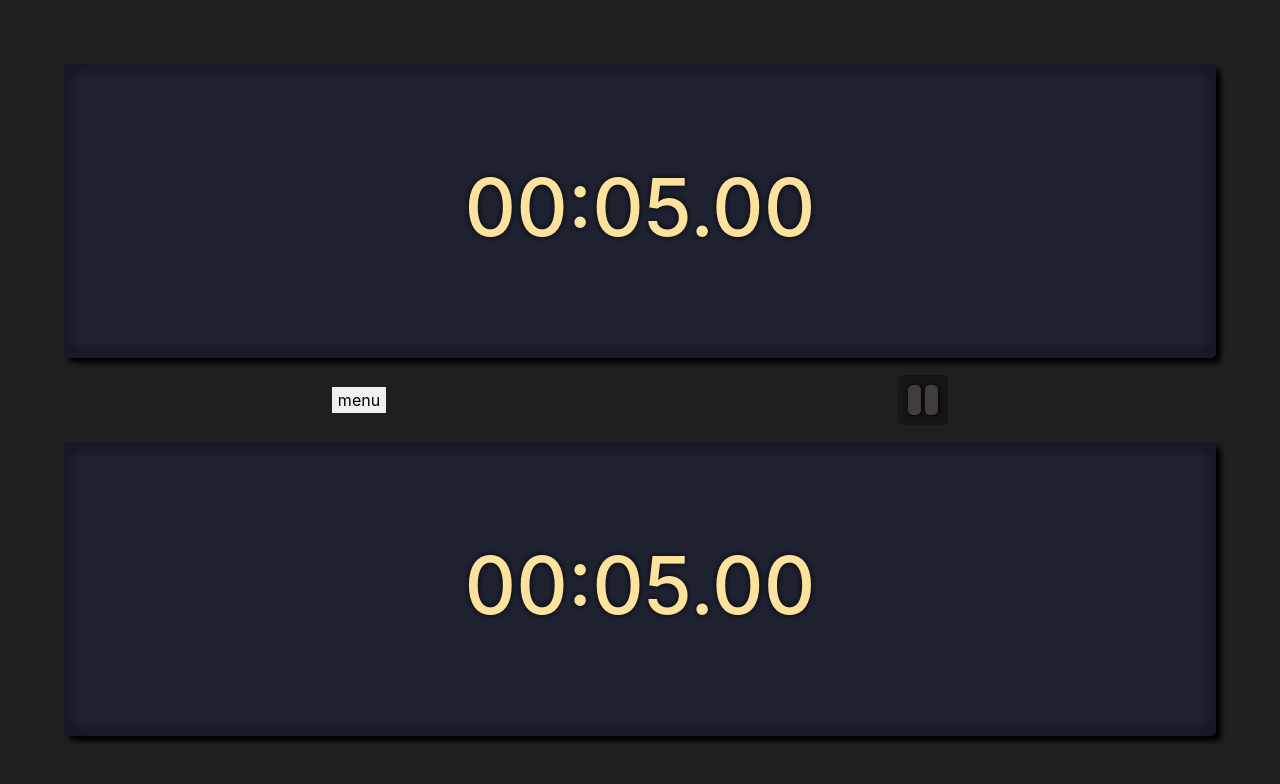
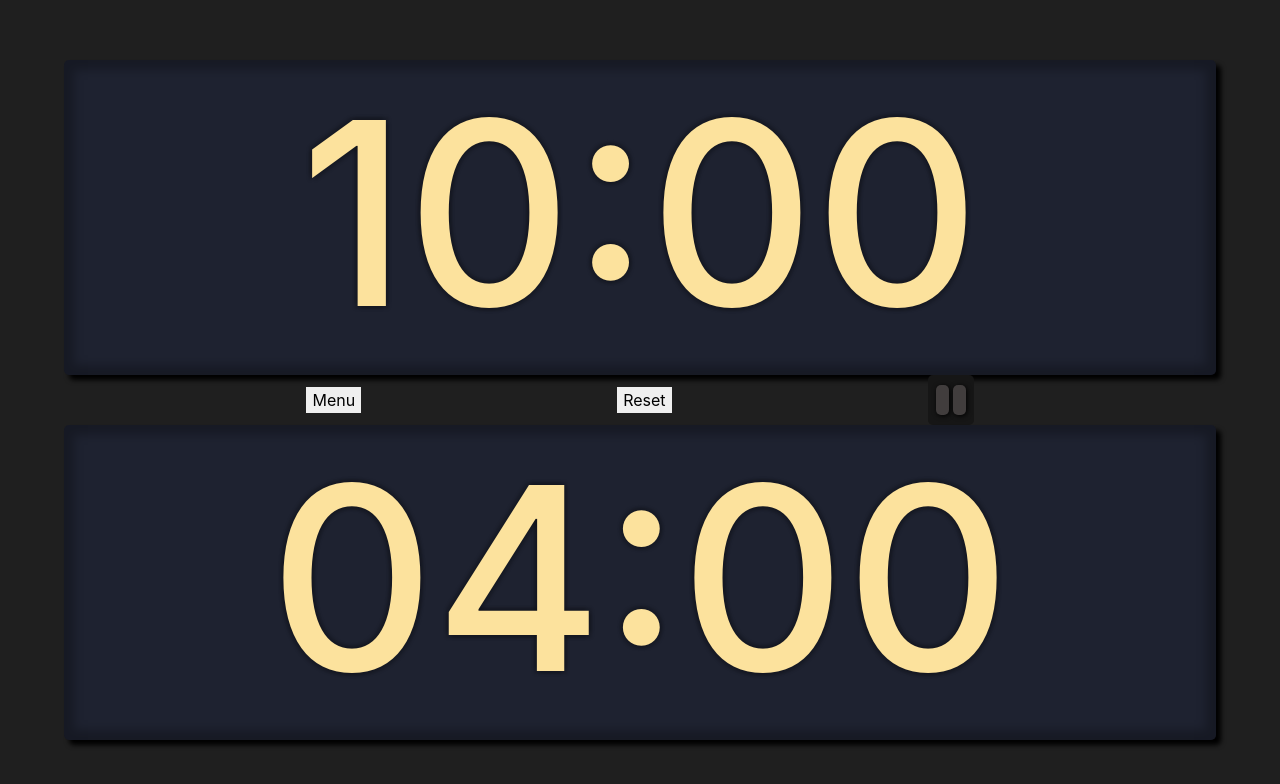
Before and after one commit to SerchoD/chess-clock, a React (Create React App) app: page / in a window 1280 px wide. Shown: the top 784 px of the page. Built offline with nearby package versions, Linux system fonts and the light colour scheme.

Commit message:
Uso parcial

```diff
--- a/public/index.html
+++ b/public/index.html
@@ -27,7 +27,7 @@
       work correctly both with client-side routing and a non-root public URL.
       Learn how to configure a non-root public URL by running `npm run build`.
     -->
-  <title>Sercho Clock!</title>
+  <title>Sercho Chess-Clock!</title>
 </head>
 
 <body>
--- a/src/Components/ButtonTimer/ButtonTimer.js
+++ b/src/Components/ButtonTimer/ButtonTimer.js
@@ -9,7 +9,7 @@ const ButtonTimer = ({ buttonType, active, lose, showTime, onClick }) => {
 			onClick={onClick}
 		>
 			<div className={`${buttonType}`}>
-				<h1>{showTime}</h1>
+				<h1 className='timer-text'>{showTime}</h1>
 			</div>
 		</div>
 	);
--- a/src/Components/ButtonTimer/ButtonTimer.scss
+++ b/src/Components/ButtonTimer/ButtonTimer.scss
@@ -34,7 +34,7 @@
 		text-shadow: 3px 3px 3px $shadow-1, -3px -3px 3px $shadow-1,
 			-3px 3px 3px $shadow-1, 3px -3px 3px $shadow-1;
 
-		font-size: 5rem;
+		font-size: 20vw;
 		color: rgb(252, 226, 157);
 	}
 }
--- a/src/Pages/Main/MainClock.js
+++ b/src/Pages/Main/MainClock.js
@@ -9,26 +9,28 @@ const MainClock = () => {
 	const [upLose, setUpLose] = useState(false);
 	const [upTimer, setUpTimer] = useState({
 		ms: 0,
-		s: 5,
-		m: 0,
+		s: 0,
+		m: 10,
 		h: 0,
 	});
 
+	const showUpTimerMs = `.${upTimer.ms < 10 ? 0 : ''}${upTimer.ms}`;
 	const showUpTimer = `${upTimer.m < 10 ? 0 : ''}${upTimer.m}:${
 		upTimer.s < 10 ? 0 : ''
-	}${upTimer.s}.${upTimer.ms < 10 ? 0 : ''}${upTimer.ms}`;
+	}${upTimer.s}${upTimer.m <= 0 ? showUpTimerMs : ''}`;
 
 	const [botLose, setBotLose] = useState(false);
 	const [botTimer, setBotTimer] = useState({
 		ms: 0,
-		s: 5,
-		m: 0,
+		s: 0,
+		m: 4,
 		h: 0,
 	});
 
+	const showBotTimerMs = `.${botTimer.ms < 10 ? 0 : ''}${botTimer.ms}`;
 	const showBotTimer = `${botTimer.m < 10 ? 0 : ''}${botTimer.m}:${
 		botTimer.s < 10 ? 0 : ''
-	}${botTimer.s}.${botTimer.ms < 10 ? 0 : ''}${botTimer.ms}`;
+	}${botTimer.s}${botTimer.m <= 0 ? showBotTimerMs : ''}`;
 
 	const [upRunning, setUpRunning] = useState(false);
 	const [botRunning, setBotRunning] = useState(false);
@@ -79,7 +81,7 @@ const MainClock = () => {
 
 	const resetUp = () => {
 		clearInterval(upInterv);
-		setUpTimer({ ms: 0, s: 0, m: 0, h: 0 });
+		setUpTimer({ ms: 0, s: 0, m: 10, h: 0 });
 	};
 
 	// ---------------- Bot Clock ----------------
@@ -125,7 +127,7 @@ const MainClock = () => {
 
 	const resetBot = () => {
 		clearInterval(botInterv);
-		setBotTimer({ ms: 0, s: 0, m: 0, h: 0 });
+		setBotTimer({ ms: 0, s: 0, m: 4, h: 0 });
 	};
 
 	useEffect(() => {
@@ -173,7 +175,17 @@ const MainClock = () => {
 				</div>
 
 				<div className='center-bar'>
-					<button className='menu-button menu'>menu</button>
+					<button className='menu-button menu'>Menu</button>
+					<button
+						className='menu-button menu'
+						onClick={() => {
+							resetBot();
+							resetUp();
+						}}
+					>
+						Reset
+					</button>
+
 					<button
 						className='menu-button pause'
 						onClick={() => {
--- a/src/Pages/Main/MainClock.scss
+++ b/src/Pages/Main/MainClock.scss
@@ -31,8 +31,8 @@
 		justify-content: center;
 		align-items: center;
 
-		width: 100%;
-		height: 20%;
+		width: 50%;
+		height: 200px;
 
 		.menu-button {
 			margin: 0px 20%;
```
Also changed, not shown: public/manifest.json.
